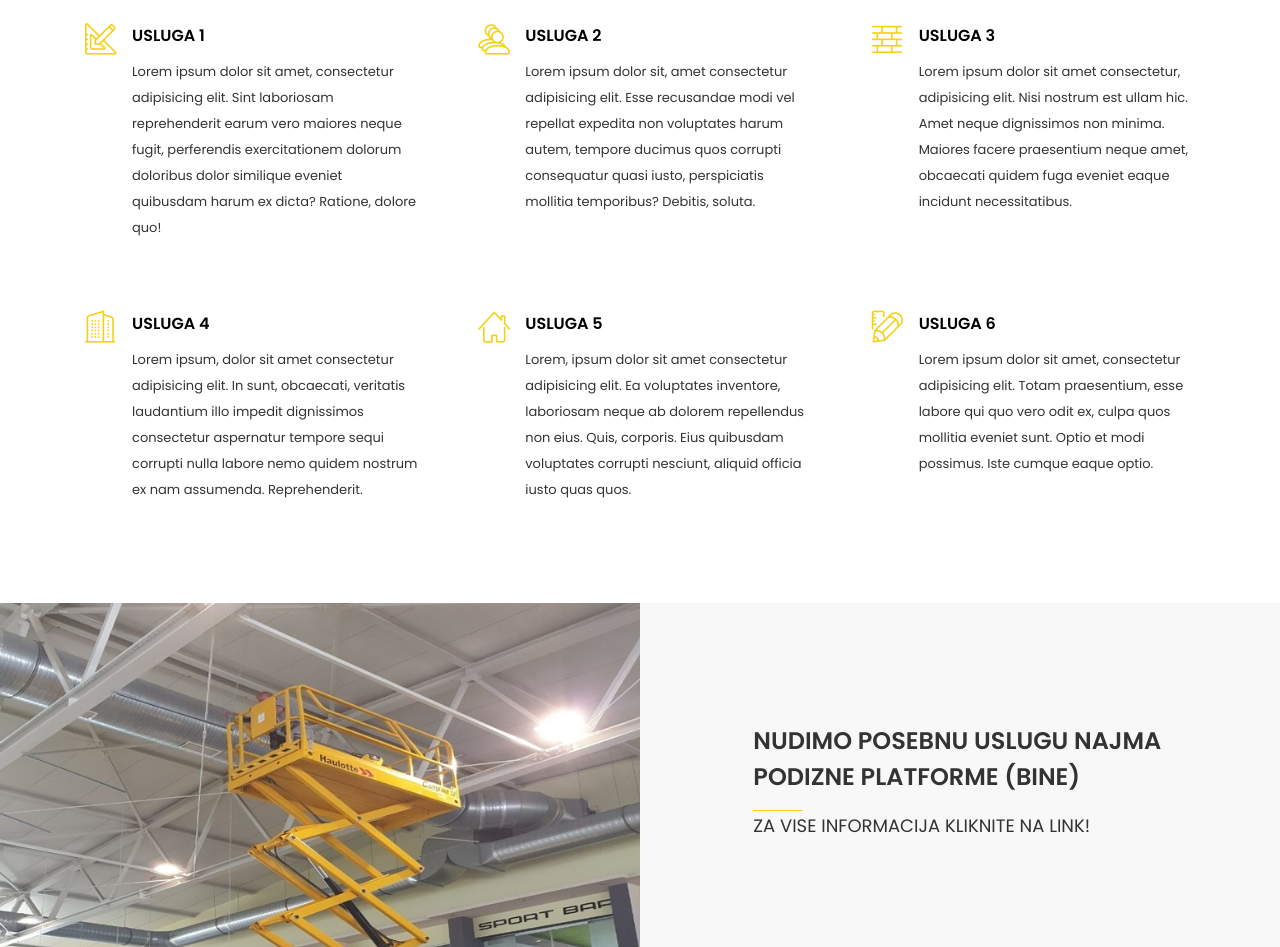
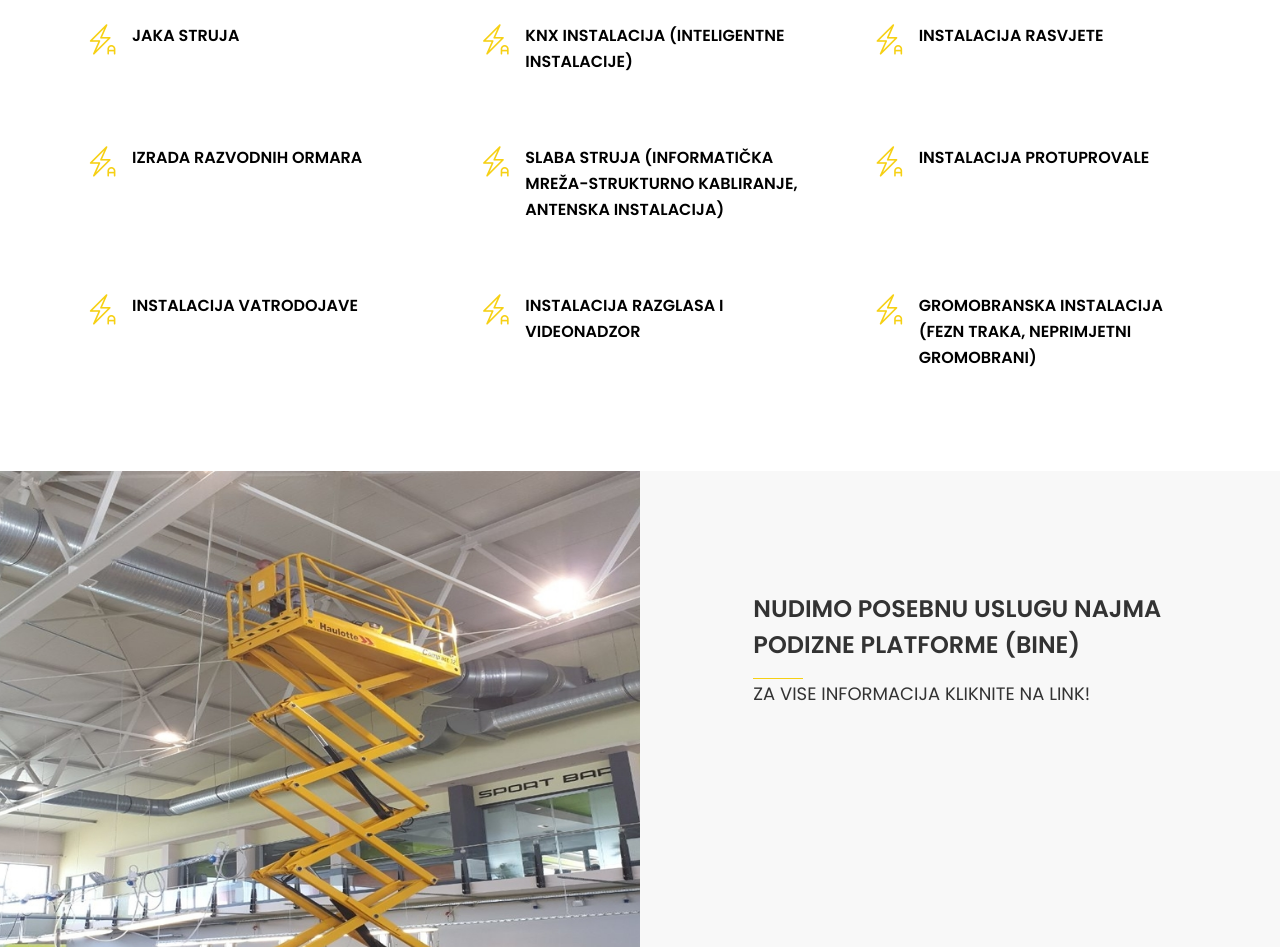
Before and after one commit to marinbosnjak/elektro-vujeva, a plain HTML site: page index.html in a window 1280 px wide. Shown: the part 1853-2800 px from the top of the page. Drawn offline with Linux system fonts and the light colour scheme; no server answers.

Commit message:
Add services, change icons and other fixes

```diff
--- a/index.html
+++ b/index.html
@@ -284,13 +284,10 @@
             <article class="blurb blurb-minimal">
               <div class="unit flex-row unit-spacing-md">
                 <div class="unit-left">
-                  <div class="blurb-minimal__icon"><span class="icon linear-icon-pencil-ruler"></span></div>
+                  <div class="blurb-minimal__icon"><span class="icon linear-icon-flash-auto"></span></div>
                 </div>
                 <div class="unit-body">
-                  <p class="blurb__title heading-6"><a href="single-service.html">Usluga 1</a></p>
-                  <p>Lorem ipsum dolor sit amet, consectetur adipisicing elit. Sint laboriosam reprehenderit earum vero
-                    maiores neque fugit, perferendis exercitationem dolorum doloribus dolor similique eveniet quibusdam
-                    harum ex dicta? Ratione, dolore quo!</p>
+                  <p class="blurb__title heading-6">Jaka struja</p>
                 </div>
               </div>
             </article>
@@ -300,13 +297,10 @@
             <article class="blurb blurb-minimal">
               <div class="unit flex-row unit-spacing-md">
                 <div class="unit-left">
-                  <div class="blurb-minimal__icon"><span class="icon linear-icon-users"></span></div>
+                  <div class="blurb-minimal__icon"><span class="icon linear-icon-flash-auto"></span></div>
                 </div>
                 <div class="unit-body">
-                  <p class="blurb__title heading-6"><a href="single-service.html">Usluga 2</a></p>
-                  <p>Lorem ipsum dolor sit, amet consectetur adipisicing elit. Esse recusandae modi vel repellat
-                    expedita non voluptates harum autem, tempore ducimus quos corrupti consequatur quasi iusto,
-                    perspiciatis mollitia temporibus? Debitis, soluta.</p>
+                  <p class="blurb__title heading-6">KNX instalacija (inteligentne instalacije)</p>
                 </div>
               </div>
             </article>
@@ -316,13 +310,10 @@
             <article class="blurb blurb-minimal">
               <div class="unit flex-row unit-spacing-md">
                 <div class="unit-left">
-                  <div class="blurb-minimal__icon"><span class="icon linear-icon-wall"></span></div>
+                  <div class="blurb-minimal__icon"><span class="icon linear-icon-flash-auto"></span></div>
                 </div>
                 <div class="unit-body">
-                  <p class="blurb__title heading-6"><a href="single-service.html">Usluga 3</a></p>
-                  <p>Lorem ipsum dolor sit amet consectetur, adipisicing elit. Nisi nostrum est ullam hic. Amet neque
-                    dignissimos non minima. Maiores facere praesentium neque amet, obcaecati quidem fuga eveniet eaque
-                    incidunt necessitatibus.</p>
+                  <p class="blurb__title heading-6">Instalacija rasvjete</p>
                 </div>
               </div>
             </article>
@@ -332,13 +323,10 @@
             <article class="blurb blurb-minimal">
               <div class="unit flex-row unit-spacing-md">
                 <div class="unit-left">
-                  <div class="blurb-minimal__icon"><span class="icon linear-icon-apartment"></span></div>
+                  <div class="blurb-minimal__icon"><span class="icon linear-icon-flash-auto"></span></div>
                 </div>
                 <div class="unit-body">
-                  <p class="blurb__title heading-6"><a href="single-service.html">Usluga 4</a></p>
-                  <p>Lorem ipsum, dolor sit amet consectetur adipisicing elit. In sunt, obcaecati, veritatis laudantium
-                    illo impedit dignissimos consectetur aspernatur tempore sequi corrupti nulla labore nemo quidem
-                    nostrum ex nam assumenda. Reprehenderit.</p>
+                  <p class="blurb__title heading-6">Izrada razvodnih ormara</p>
                 </div>
               </div>
             </article>
@@ -347,13 +335,10 @@
             <article class="blurb blurb-minimal">
               <div class="unit flex-row unit-spacing-md">
                 <div class="unit-left">
-                  <div class="blurb-minimal__icon"><span class="icon linear-icon-home4"></span></div>
+                  <div class="blurb-minimal__icon"><span class="icon linear-icon-flash-auto"></span></div>
                 </div>
                 <div class="unit-body">
-                  <p class="blurb__title heading-6"><a href="single-service.html">Usluga 5</a></p>
-                  <p>Lorem, ipsum dolor sit amet consectetur adipisicing elit. Ea voluptates inventore, laboriosam neque
-                    ab dolorem repellendus non eius. Quis, corporis. Eius quibusdam voluptates corrupti nesciunt,
-                    aliquid officia iusto quas quos.</p>
+                  <p class="blurb__title heading-6">Slaba struja (informatička mreža-strukturno kabliranje, antenska instalacija)</p>
                 </div>
               </div>
             </article>
@@ -362,12 +347,46 @@
             <article class="blurb blurb-minimal">
               <div class="unit flex-row unit-spacing-md">
                 <div class="unit-left">
-                  <div class="blurb-minimal__icon"><span class="icon linear-icon-pencil-ruler2"></span></div>
+                  <div class="blurb-minimal__icon"><span class="icon linear-icon-flash-auto"></span></div>
                 </div>
                 <div class="unit-body">
-                  <p class="blurb__title heading-6"><a href="single-service.html">Usluga 6</a></p>
-                  <p>Lorem ipsum dolor sit amet, consectetur adipisicing elit. Totam praesentium, esse labore qui quo
-                    vero odit ex, culpa quos mollitia eveniet sunt. Optio et modi possimus. Iste cumque eaque optio.</p>
+                  <p class="blurb__title heading-6">Instalacija protuprovale</p>
+                </div>
+              </div>
+            </article>
+          </div>
+          <div class="col-md-6 col-xl-4">
+            <article class="blurb blurb-minimal">
+              <div class="unit flex-row unit-spacing-md">
+                <div class="unit-left">
+                  <div class="blurb-minimal__icon"><span class="icon linear-icon-flash-auto"></span></div>
+                </div>
+                <div class="unit-body">
+                  <p class="blurb__title heading-6">Instalacija vatrodojave</p>
+                </div>
+              </div>
+            </article>
+          </div>
+          <div class="col-md-6 col-xl-4">
+            <article class="blurb blurb-minimal">
+              <div class="unit flex-row unit-spacing-md">
+                <div class="unit-left">
+                  <div class="blurb-minimal__icon"><span class="icon linear-icon-flash-auto"></span></div>
+                </div>
+                <div class="unit-body">
+                  <p class="blurb__title heading-6">Instalacija razglasa i videonadzor</p>
+                </div>
+              </div>
+            </article>
+          </div>
+          <div class="col-md-6 col-xl-4">
+            <article class="blurb blurb-minimal">
+              <div class="unit flex-row unit-spacing-md">
+                <div class="unit-left">
+                  <div class="blurb-minimal__icon"><span class="icon linear-icon-flash-auto"></span></div>
+                </div>
+                <div class="unit-body">
+                  <p class="blurb__title heading-6">Gromobranska instalacija (FeZn traka, Neprimjetni gromobrani)</p>
                 </div>
               </div>
             </article>
@@ -415,7 +434,7 @@
       </div>
     </section>
 
-    <section class="bg-gray-lighter object-wrap" id="contact">
+    <section class="bg-gray-lighter object-wrap" id="contact2">
       <div class="section-lg">
         <div class="container">
           <div class="row justify-content-end">
@@ -599,7 +618,7 @@
                 <div class="caption"><span class="icon icon-lg linear-icon-magnifier"></span></div>
               </a>
               <div class="post-project__body">
-                <h6 class="post-project__title"><a href="project-category.html">Sud Slavonski Brod</a></h6>
+                <h6 class="post-project__title"><a href="project-category.html">Županijski sud Karlovac</a></h6>
               </div>
             </article>
           </div>
@@ -693,7 +712,7 @@
                       src="images/certifikat-1.jpg" alt="" width="480" height="400" />
                   </figure>
                   <div class="thumb-creative__content">
-                    <h6>COMMERCIAL</h6>
+                    <h6>BISNODE AAA CERTIFIKAT</h6>
                   </div>
                 </div>
                 <div class="thumb-creative__back">
@@ -701,8 +720,8 @@
                       src="images/certifikat-1.jpg" alt="" width="480" height="400" />
                   </figure>
                   <div class="thumb-creative__content">
-                    <h6 class="thumb-creative__title"><a href="project-category.html">COMMERCIAL</a></h6>
-                    <p>It’s probably the most diverse category of construction to work in. But we’ve got experience…</p>
+                    <h6 class="thumb-creative__title"><a href="project-category.html">BISNODE AAA CERTIFIKAT</a></h6>
+                    <p>Certifikat bonitetne izvrsnosti jedan je od najvažnijih europskih standarda kojima se definira kvaliteta poslovanja te je međunarodno priznata oznaka poslovne izvrsnosti tvrtke.</p>
                   </div>
                 </div>
               </div>
@@ -717,7 +736,7 @@
                       src="images/certifikat-2.jpg" alt="" width="480" height="400" />
                   </figure>
                   <div class="thumb-creative__content">
-                    <h6>CULTURAL / LIFESTYLE</h6>
+                    <h6>BISNODE AAA CERTIFIKAT</h6>
                   </div>
                 </div>
                 <div class="thumb-creative__back">
@@ -726,8 +745,7 @@
                   </figure>
                   <div class="thumb-creative__content">
                     <h6 class="thumb-creative__title"><a href="project-category.html">CULTURAL / LIFESTYLE</a></h6>
-                    <p>Working on a socially important building, such as a park involves additional landscape
-                      construction expertise.…</p>
+                    <p>Certifikat bonitetne izvrsnosti jedan je od najvažnijih europskih standarda kojima se definira kvaliteta poslovanja te je međunarodno priznata oznaka poslovne izvrsnosti tvrtke.</p>
                   </div>
                 </div>
               </div>
```
